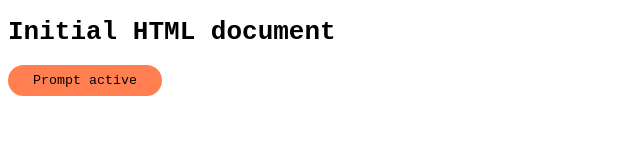
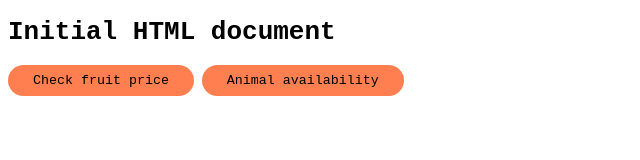
Before and after one commit to i-ice-bear/Javascript-from-scratch, a website: page static/index.html in a window 1280 px wide. Shown: the whole page, without its empty margins (0-640 px from the left). Drawn offline with Linux system fonts and the light colour scheme.

Commit message:
Switch fall through commit

```diff
--- a/JS/switch.js
+++ b/JS/switch.js
@@ -1,3 +1,7 @@
+const animalsList = ["cat", "dog", "hamster", "Dinosaur"];
+
+//+ Basic switch - 1
+
 function checkList() {
   const switchValue = prompt("Enter your switch value : ");
 
@@ -15,3 +19,21 @@ function checkList() {
       break;
   }
 }
+
+//+ Fall through advantage of case switch.
+
+function fallThrough() {
+  const fallThroughes = prompt("Enter the animal name : ");
+  switch (fallThroughes,animalsList.toString()) {
+    case animalsList.toString():
+    case animalsList.toString():
+    case animalsList.toString():
+      alert("not extinct");
+      break;
+    case animalsList.toString():
+      alert("Completely extinct");
+    default:
+      alert("Value not provided, Try again!");
+      break;
+  }
+}
--- a/static/index.html
+++ b/static/index.html
@@ -9,7 +9,8 @@
 </head>
 <body>
     <h1>Initial HTML document</h1>
-    <button class="header-btn" onclick="checkList()">Prompt active</button>
+    <button class="header-btn" onclick="checkList()">Check fruit price</button>
+    <button class="header-btn" onclick="fallThrough()">Animal availability</button>
     <script src="../JS/switch.js"></script>
 </body>
 </html>
```
